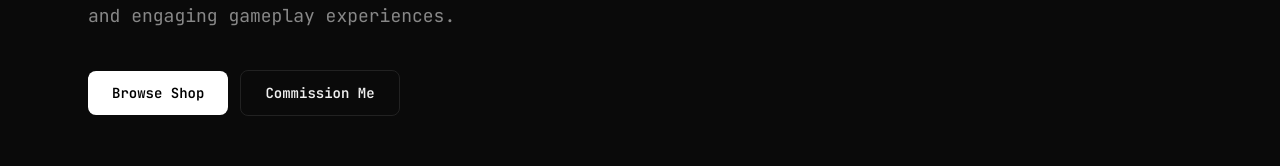
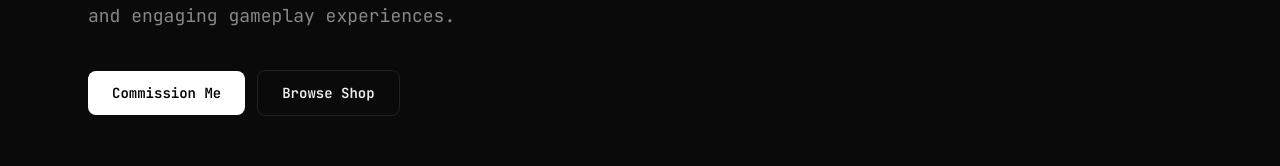
Before and after one commit to JordanDia/roblox-portfolio, a React (Vite) app: page / in a window 1280 px wide. Shown: the part 331-497 px from the top of the page. Built offline with nearby package versions, Linux system fonts and the light colour scheme; no server answers.

Commit message:
Fixed 404 error with homepage buttons

```diff
--- a/src/pages/Home.tsx
+++ b/src/pages/Home.tsx
@@ -35,16 +35,16 @@ function Home() {
           </p>
           <div className="flex items-center gap-3">
             <a
-              href="/shop"
+              href="/contact"
               className="btn-primary text-sm"
             >
-              Browse Shop
+              Commission Me
             </a>
             <a
-              href="/contact"
+              href="/shop"
               className="btn-secondary text-sm"
             >
-              Commission Me
+              Browse Shop
             </a>
           </div>
         </div>
```
Also changed, not shown: vercel.json.
